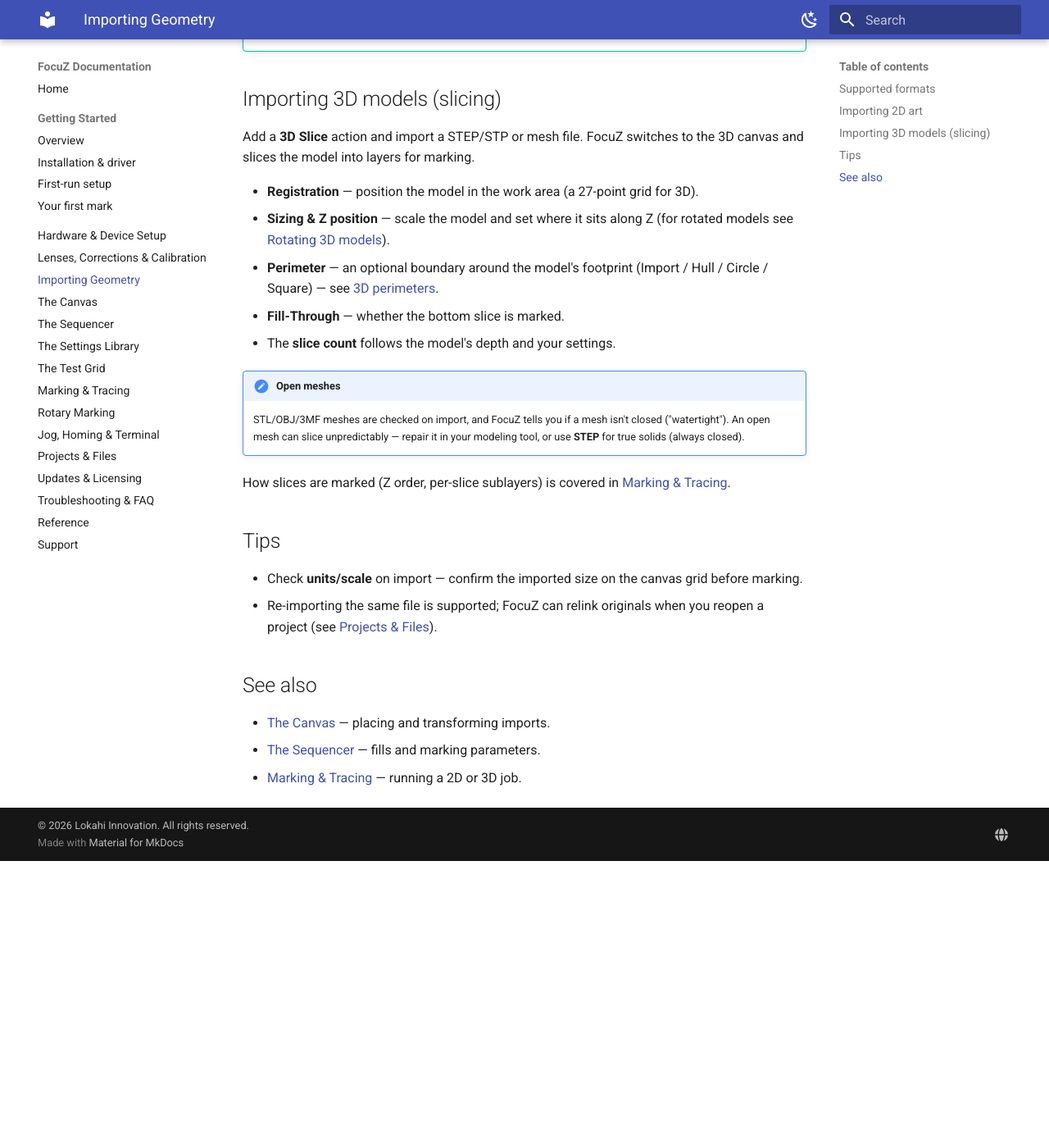
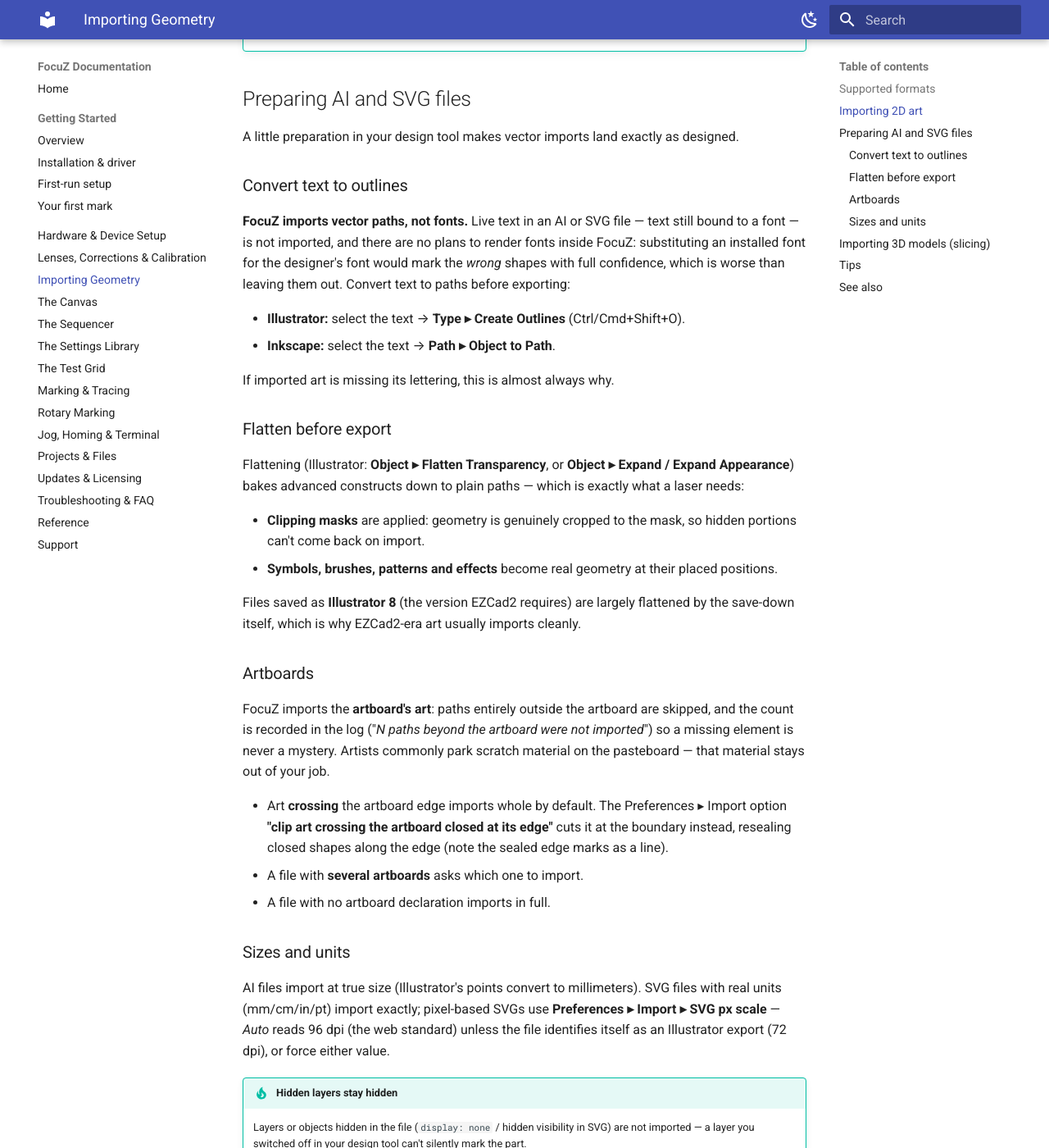
Before and after one commit to Lokahi-Shop/focuz-docs, an MkDocs documentation site: the page built from docs/importing.md, in a window 1280 px wide and 1400 px high, scrolled down 1348 px. Shown: the whole window at 82% size. Built offline with MkDocs 1.6.1 and Material for MkDocs 9.7.7, drawn with Linux system fonts in a browser that asks for light colours; before the commit the page ends 2398 px from its top, so only the background shows below that.

Commit message:
docs: preparing AI/SVG files — outline fonts, flatten, artboards, units
Co-Authored-By: Claude Fable 5 <noreply@anthropic.com>

```diff
--- a/docs/importing.md
+++ b/docs/importing.md
@@ -31,6 +31,59 @@ Add a **2D Import** action (or drag a file onto the canvas) and choose your file
     probably isn't closed — check it in your design tool, or adjust the closed-path tolerance in
     [Hardware & Device Setup](hardware-setup.md).
 
+## Preparing AI and SVG files
+
+A little preparation in your design tool makes vector imports land exactly as designed.
+
+### Convert text to outlines
+
+**FocuZ imports vector paths, not fonts.** Live text in an AI or SVG file — text still bound to a
+font — is not imported, and there are no plans to render fonts inside FocuZ: substituting an
+installed font for the designer's font would mark the *wrong* shapes with full confidence, which
+is worse than leaving them out. Convert text to paths before exporting:
+
+- **Illustrator:** select the text → **Type ▸ Create Outlines** (Ctrl/Cmd+Shift+O).
+- **Inkscape:** select the text → **Path ▸ Object to Path**.
+
+If imported art is missing its lettering, this is almost always why.
+
+### Flatten before export
+
+Flattening (Illustrator: **Object ▸ Flatten Transparency**, or **Object ▸ Expand / Expand
+Appearance**) bakes advanced constructs down to plain paths — which is exactly what a laser
+needs:
+
+- **Clipping masks** are applied: geometry is genuinely cropped to the mask, so hidden portions
+  can't come back on import.
+- **Symbols, brushes, patterns and effects** become real geometry at their placed positions.
+
+Files saved as **Illustrator 8** (the version EZCad2 requires) are largely flattened by the
+save-down itself, which is why EZCad2-era art usually imports cleanly.
+
+### Artboards
+
+FocuZ imports the **artboard's art**: paths entirely outside the artboard are skipped, and the
+count is recorded in the log ("*N paths beyond the artboard were not imported*") so a missing
+element is never a mystery. Artists commonly park scratch material on the pasteboard — that
+material stays out of your job.
+
+- Art **crossing** the artboard edge imports whole by default. The Preferences ▸ Import option
+  **"clip art crossing the artboard closed at its edge"** cuts it at the boundary instead,
+  resealing closed shapes along the edge (note the sealed edge marks as a line).
+- A file with **several artboards** asks which one to import.
+- A file with no artboard declaration imports in full.
+
+### Sizes and units
+
+AI files import at true size (Illustrator's points convert to millimeters). SVG files with real
+units (mm/cm/in/pt) import exactly; pixel-based SVGs use **Preferences ▸ Import ▸ SVG px
+scale** — *Auto* reads 96 dpi (the web standard) unless the file identifies itself as an
+Illustrator export (72 dpi), or force either value.
+
+!!! tip "Hidden layers stay hidden"
+    Layers or objects hidden in the file (`display: none` / hidden visibility in SVG) are not
+    imported — a layer you switched off in your design tool can't silently mark the part.
+
 ## Importing 3D models (slicing)
 
 Add a **3D Slice** action and import a STEP/STP or mesh file. FocuZ switches to the 3D canvas and slices the
```
